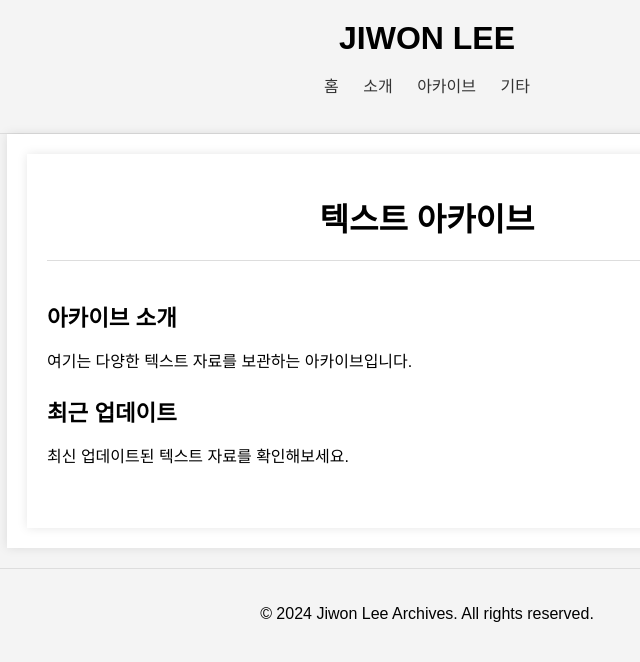
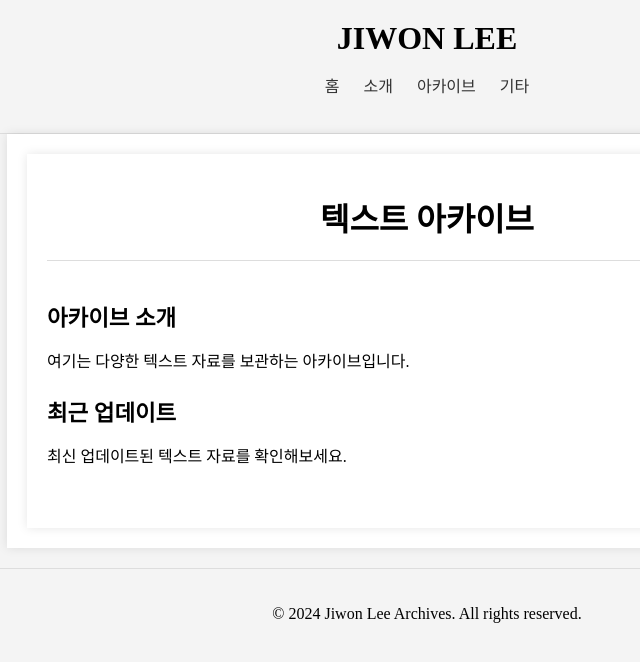
Before and after one commit to LfayeJ/archives, a Jekyll site: the page built from index.html, in a window 1280 px wide. Shown: the top 662 px of the page, without its empty margins (213-853 px from the left). Built offline with Jekyll 4.4.1, drawn with Linux system fonts in a browser that asks for light colours; some web fonts are replaced.

Commit message:
Update styles.css

```diff
--- a/assets/css/styles.css
+++ b/assets/css/styles.css
@@ -1,5 +1,5 @@
 body {
-    font-family: "Noto Sans KR", sans-serif;
+    font-family: "KoreanFrenchTypewriter";
     margin: 0;
     padding: 0;
     background-color: #f4f4f4;
```
